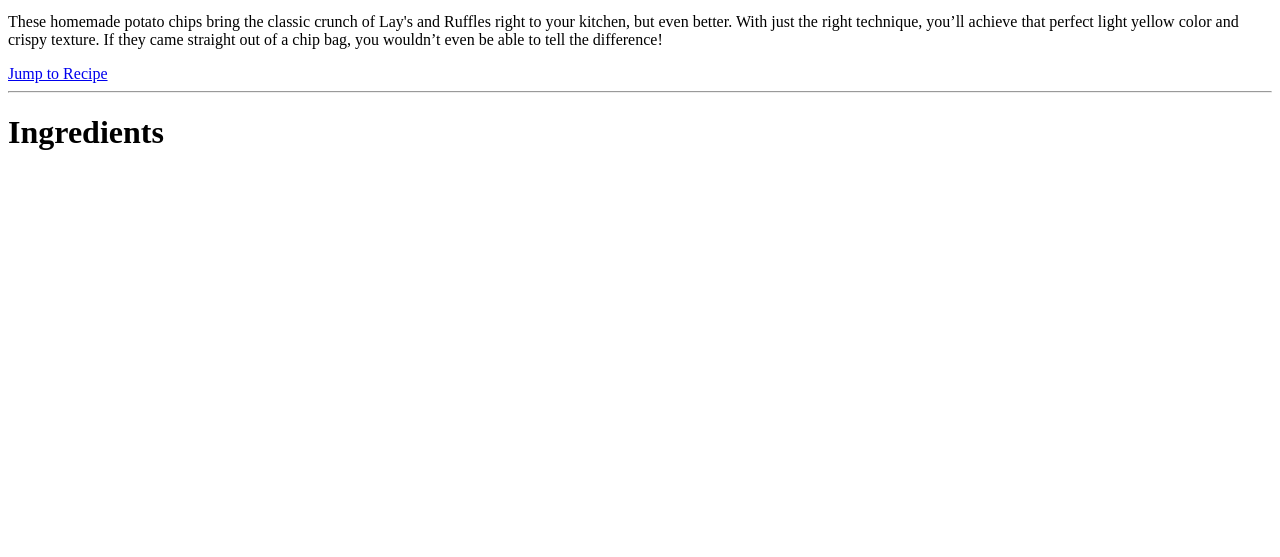
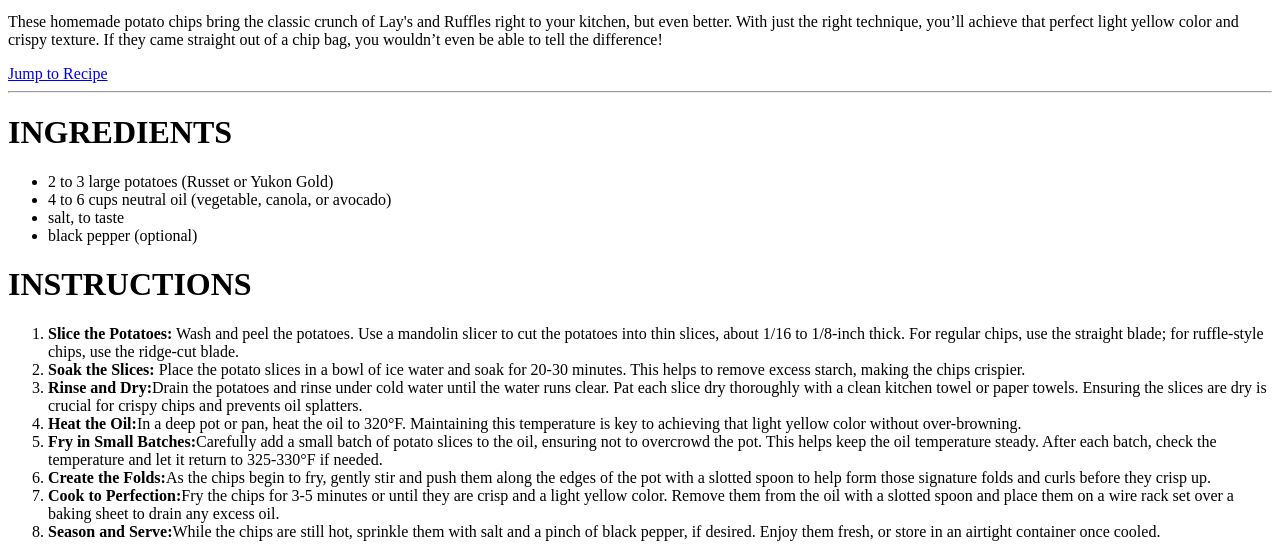
Before and after one commit to tmail17/tmail17.github.io, a plain HTML site: page recipe-page-exercise/index.html in a window 1280 px wide. Shown: the part 651-1208 px from the top of the page. Before the commit the page ends 824 px from the top, so only its background shows below. Drawn offline with Linux system fonts and the light colour scheme.

Commit message:
Update index.html

```diff
--- a/recipe-page-exercise/index.html
+++ b/recipe-page-exercise/index.html
@@ -24,6 +24,53 @@
         </p>
         <a href="#recipe">Jump to Recipe</a>
         <hr>
-        <h1 id="recipe">Ingredients</h1>
+        <h1 id="recipe">INGREDIENTS</h1>
+        <ul>
+            <li>2 to 3 large potatoes (Russet or Yukon Gold)</li>
+            <li>4 to 6 cups neutral oil (vegetable, canola, or avocado)</li>
+            <li>salt, to taste</li>
+            <li>black pepper (optional)</li>
+        </ul>
+        <h1>INSTRUCTIONS</h1>
+        <ol>
+            <li><b>Slice the Potatoes:</b> Wash and peel the potatoes. Use a
+                mandolin
+                slicer to cut the potatoes into thin slices, about 1/16 to
+                1/8-inch thick. For regular chips, use the straight blade; for
+                ruffle-style chips, use the ridge-cut blade.
+            </li>
+            <li><b>Soak the Slices:</b> Place the potato slices in a bowl of ice
+                 water
+                and soak for 20-30 minutes. This helps to remove excess starch,
+                making the chips crispier.
+            </li>
+            <li><b>Rinse and Dry:</b>Drain the potatoes and rinse under cold
+                water until the water runs clear. Pat each slice dry thoroughly
+                with a clean kitchen towel or paper towels. Ensuring the slices
+                are dry is crucial for crispy chips and prevents oil splatters.
+            </li>
+            <li><b>Heat the Oil:</b>In a deep pot or pan, heat the oil to 320°F.
+                 Maintaining this temperature is key to achieving that light
+                 yellow color without over-browning.
+            </li>
+            <li><b>Fry in Small Batches:</b>Carefully add a small batch of
+                potato slices to the oil, ensuring not to overcrowd the pot.
+                This helps keep the oil temperature steady. After each batch,
+                check the temperature and let it return to 325-330°F if needed.
+            </li>
+            <li><b>Create the Folds:</b>As the chips begin to fry, gently stir
+                and push them along the edges of the pot with a slotted spoon to
+                 help form those signature folds and curls before they crisp up.
+            </li>
+            <li><b>Cook to Perfection:</b>Fry the chips for 3-5 minutes or until
+                 they are crisp and a light yellow color. Remove them from the
+                 oil with a slotted spoon and place them on a wire rack set over
+                  a baking sheet to drain any excess oil.
+            </li>
+            <li><b>Season and Serve:</b>While the chips are still hot, sprinkle
+                them with salt and a pinch of black pepper, if desired. Enjoy
+                them fresh, or store in an airtight container once cooled.
+            </li>
+        </ol>
     </body>
 </html>
```
